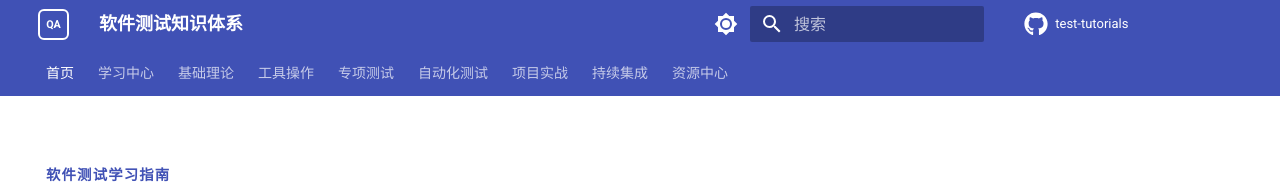
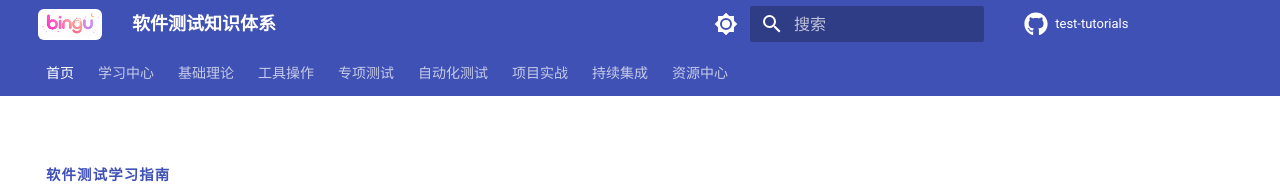
Before and after one commit to bingu7/test-tutorials, an MkDocs documentation site: the page built from docs/index.md, in a window 1280 px wide. Shown: the top 195 px of the page. Built offline with MkDocs 1.6.1 and Material for MkDocs 9.7.7, drawn with Linux system fonts in a browser that asks for light colours; comment, search, counter and statistics services are not loaded.

Commit message:
feat: 添加站点 logo

```diff
--- a/docs/stylesheets/extra.css
+++ b/docs/stylesheets/extra.css
@@ -38,24 +38,19 @@
     display: inline-flex;
     align-items: center;
     justify-content: center;
-    width: 1.55rem;
+    width: 3.2rem;
     height: 1.55rem;
     margin: 0.2rem 0.5rem 0.2rem 0.2rem;
-    border: 2px solid currentColor;
+    background: #fff;
     border-radius: 0.3rem;
-    padding: 0;
-}
-
-.md-header__button.md-logo svg,
+    padding: 0.1rem;
+}
+
 .md-header__button.md-logo img {
-    display: none;
-}
-
-.md-header__button.md-logo::after {
-    content: "QA";
-    font-size: 0.54rem;
-    font-weight: 800;
-    letter-spacing: 0;
+    display: block;
+    width: 100%;
+    height: 100%;
+    object-fit: contain;
 }
 
 .home-hero {
--- a/mkdocs.yml
+++ b/mkdocs.yml
@@ -13,6 +13,7 @@ edit_uri: edit/main/docs/
 theme:
   name: material
   language: zh
+  logo: assets/images/bingu-logo.png
   palette:
     # 浅色模式
     - scheme: default
```
Also changed, not shown: docs/assets/images/bingu-logo.png (added).
